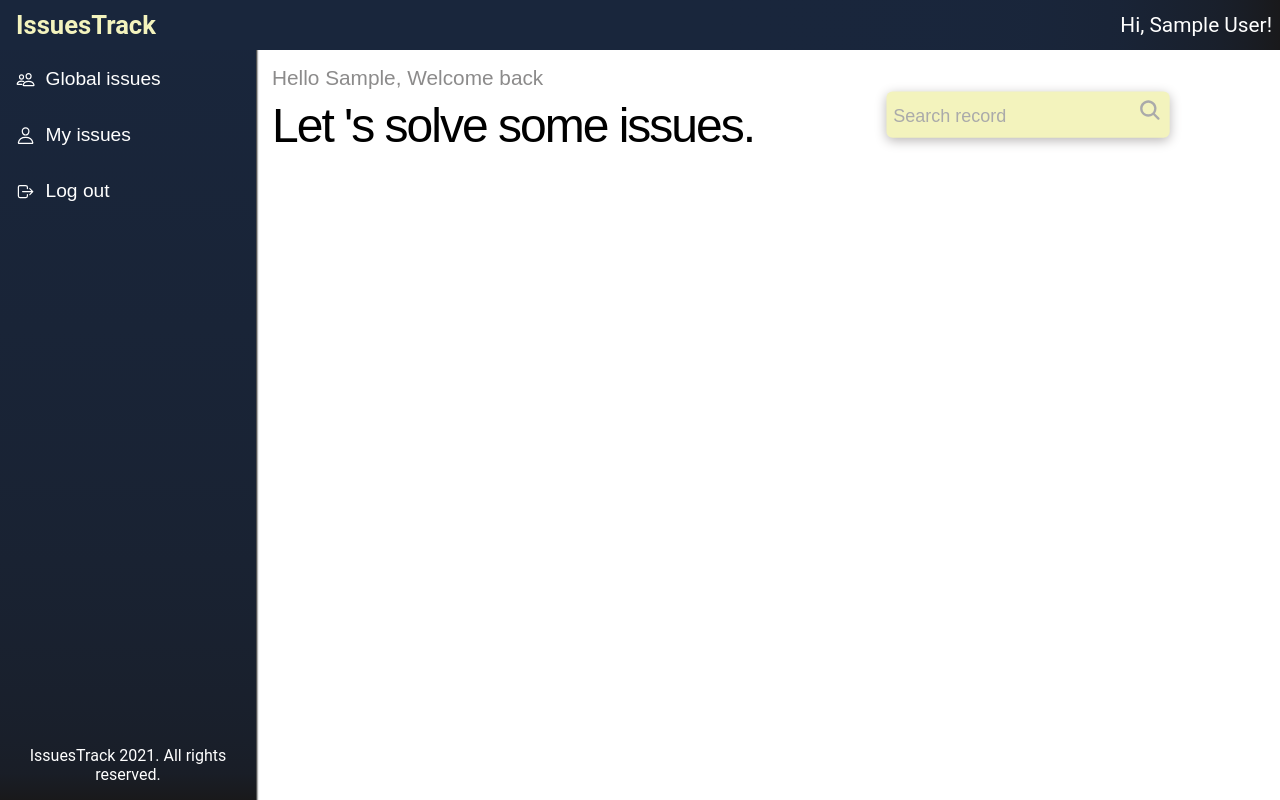
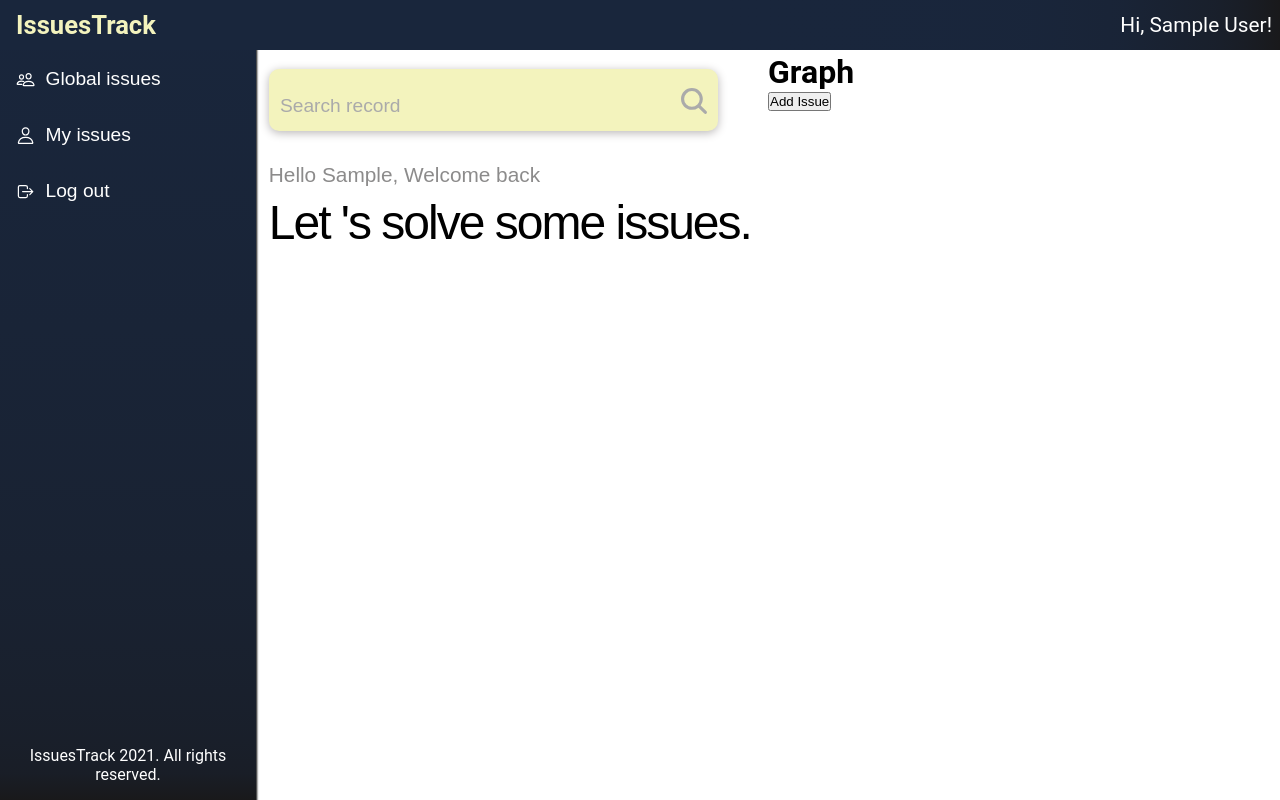
Before and after one commit to wilcolinadev/issuesTrack, a React (Create React App) app: page /dashboard in a window 1280 px wide. Built offline with nearby package versions, Linux system fonts and the light colour scheme; no server answers; sample sign-in values are in the browser's storage.

Commit message:
adjusting layout on Welcome message and input

```diff
--- a/src/Components/Dashboard/Main/InputSearch/InputSearchStyles.ts
+++ b/src/Components/Dashboard/Main/InputSearch/InputSearchStyles.ts
@@ -1,6 +1,8 @@
 import styled from "styled-components";
 
 export const FormBox = styled.div`
+  padding-top: 1rem;
+  margin-bottom: 2rem;
   .tb {
     display: table;
     width: 100%;
@@ -18,27 +20,29 @@ export const FormBox = styled.div`
     margin: 0;
     border: 0;
     background-color: transparent;
+    outline: none;
   }
 
   form {
     height: auto;
-    width: 450px;
+    width: 100%;
     padding: 0.7rem;
     background-color: #f3f3bd;
     border-radius: 10px;
-    box-shadow: 0 5px 20px #b9b6b6, 0 0 0 10px #ffffffeb;
-    transform: scale(0.6);
+    box-shadow: 0 2px 10px #b9b6b6, 0 0 0 2px #ffffffeb;
+    margin: 0 auto;
+    box-sizing: border-box;
   }
 
   input[type="text"] {
     width: 100%;
-    height: 50px;
-    font-size: 30px;
+    height: auto;
+    font-size: 1.2rem;
   }
 
   input[type="text"]::placeholder {
     color: #aaaaaa;
-    font-size: 30px;
+    font-size: 1.2rem;
   }
 
   button {
@@ -46,6 +50,19 @@ export const FormBox = styled.div`
     display: block;
     height: auto;
     cursor: pointer;
-    font-size: 2.5rem;
+    font-size: 1.5rem;
+    left: 10px;
+    top: 5px;
+  }
+
+  @media only screen and (min-width: 850px) {
+    button {
+      font-size: 2rem;
+      left: 20px;
+    }
+    form{
+      margin: 0;
+      width: 90%;
+    }
   }
 `;
--- a/src/Components/Dashboard/Main/Main.tsx
+++ b/src/Components/Dashboard/Main/Main.tsx
@@ -11,8 +11,14 @@ const Main: React.FC<MainProps> = (props) => {
   return (
     <Box>
       <InnerBox>
-        <WelcomeMessage username={props.username} />
-        <InputSearch />
+          <div>
+              <InputSearch />
+              <WelcomeMessage username={props.username} />
+          </div>
+            <div>
+                <h1>Graph</h1>
+                <button>Add Issue</button>
+            </div>
       </InnerBox>
     </Box>
   );
--- a/src/Components/Dashboard/Main/MainStyles.ts
+++ b/src/Components/Dashboard/Main/MainStyles.ts
@@ -4,17 +4,16 @@ export const Box = styled.div`
   width: 100%;
   background-color: #fff;
   grid-area: 1 / 2 / 2 / 6;
-  padding-top: 50px;
+  padding-top: 40px;
 
 `;
 
 export const InnerBox = styled.div`
-  display: flex;
-  flex-flow: column nowrap;
-  @media only screen and (min-width: 700px) {
-    flex-flow: row nowrap;
-    justify-content: space-between;
-    padding: 1rem;
-    align-items: flex-end;
+  display: grid;
+  grid-template-columns: repeat(1, 1fr);
+  grid-template-rows: 1fr;
+  padding: .8rem;
+  @media only screen and (min-width: 850px) {
+    grid-template-columns: repeat(2, 1fr);
   }
 `
```
